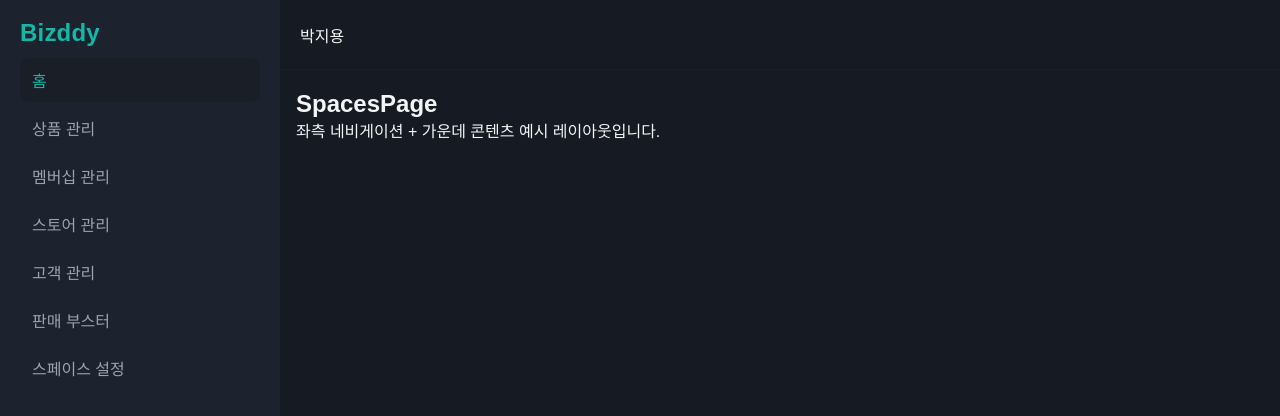
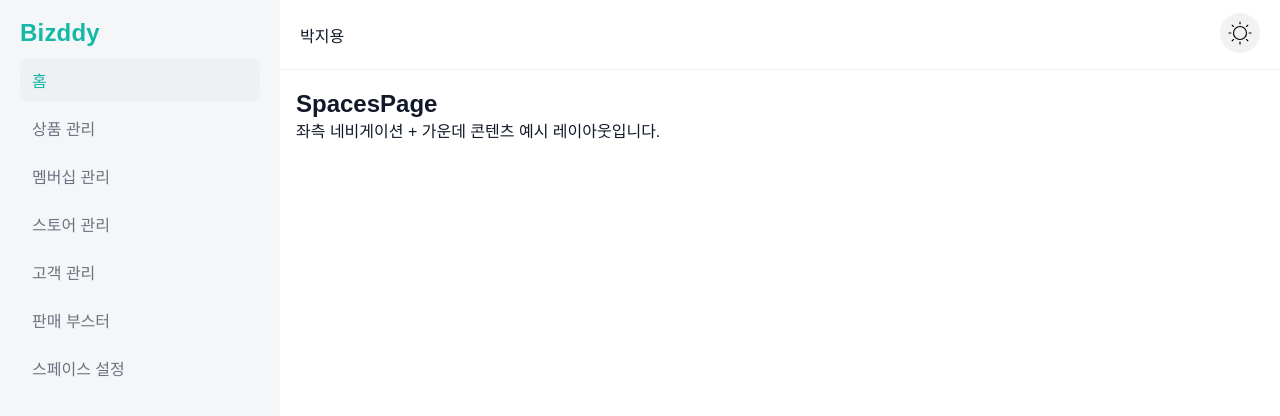
Before and after one commit to jiyong0106/bizddy, a Next.js app: page /spaces in a window 1280 px wide. Shown: the top 416 px of the page. Built offline with nearby package versions, Linux system fonts and the light colour scheme.

Commit message:
다크모드 설정

```diff
--- a/src/app/layout.tsx
+++ b/src/app/layout.tsx
@@ -25,6 +25,23 @@ export default function RootLayout({
 }>) {
   return (
     <html lang="ko">
+      <head>
+        <script
+          dangerouslySetInnerHTML={{
+            __html: `
+  (function () {
+    try {
+      var stored = localStorage.getItem('theme'); // 'light' | 'dark' | null
+      var systemDark = window.matchMedia('(prefers-color-scheme: dark)').matches;
+      var resolved = stored ? stored : (systemDark ? 'dark' : 'light');
+      document.documentElement.setAttribute('data-theme', resolved);
+      document.documentElement.style.colorScheme = resolved;
+    } catch (e) {}
+  })();
+            `,
+          }}
+        />
+      </head>
       <body className={`${geistSans.variable} ${geistMono.variable}`}>
         <QueryProvider>{children}</QueryProvider>
       </body>
--- a/src/components/common/index.ts
+++ b/src/components/common/index.ts
@@ -1 +1,4 @@
 export { default as Logo } from "./logo";
+export { default as Navbar } from "./navbar";
+export { default as Topbar } from "./topbar";
+export { default as ThemeToggle } from "./theme-toggle";
--- /dev/null
+++ b/src/components/common/theme-toggle/index.tsx
@@ -0,0 +1,65 @@
+"use client";
+import styles from "./theme-toggle.module.scss";
+import { MdDarkMode } from "react-icons/md";
+import { CiLight } from "react-icons/ci";
+import clsx from "clsx";
+import { useEffect, useState } from "react";
+
+type ThemeMode = "light" | "dark";
+
+const ThemeToggle = () => {
+  const [mode, setMode] = useState<ThemeMode>("light");
+
+  // initialize from localStorage or system
+  useEffect(() => {
+    try {
+      const stored =
+        (localStorage.getItem("theme") as ThemeMode | null) ?? null;
+      if (stored === "light" || stored === "dark") {
+        setMode(stored);
+        document.documentElement.setAttribute("data-theme", stored);
+        document.documentElement.style.colorScheme = stored;
+      } else {
+        const systemDark = window.matchMedia(
+          "(prefers-color-scheme: dark)"
+        ).matches;
+        const resolved: ThemeMode = systemDark ? "dark" : "light";
+        setMode(resolved);
+        document.documentElement.setAttribute("data-theme", resolved);
+        document.documentElement.style.colorScheme = resolved;
+      }
+    } catch {}
+  }, []);
+
+  const toggle = () => {
+    const next: ThemeMode = mode === "light" ? "dark" : "light";
+    setMode(next);
+    try {
+      localStorage.setItem("theme", next);
+    } catch {}
+    document.documentElement.setAttribute("data-theme", next);
+    document.documentElement.style.colorScheme = next;
+  };
+
+  const isLight = mode === "light";
+
+  return (
+    <>
+      <button
+        type="button"
+        className={clsx(styles.container, isLight && styles.active)}
+        onClick={toggle}
+        aria-pressed={isLight ? true : false}
+        aria-label={isLight ? "다크 모드로 전환" : "라이트 모드로 전환"}
+      >
+        {isLight ? (
+          <CiLight className={styles.lightIcon} />
+        ) : (
+          <MdDarkMode className={styles.darkIcon} />
+        )}
+      </button>
+    </>
+  );
+};
+
+export default ThemeToggle;
--- /dev/null
+++ b/src/components/common/theme-toggle/theme-toggle.module.scss
@@ -0,0 +1,22 @@
+@use "@/styles/_variables.scss" as v;
+.container {
+  border-radius: 50px;
+  transition: background-color 0.15s ease;
+}
+
+.icon {
+  font-size: 4rem;
+  padding: 6px;
+  border-radius: 50px;
+}
+
+.lightIcon {
+  @extend .icon;
+  color: #000;
+  background: v.$lgiht-icon-bg;
+}
+.darkIcon {
+  @extend .icon;
+  color: #fff;
+  background: v.$dark-icon-bg;
+}
--- a/src/components/spaces/topbar/index.tsx
+++ b/src/components/common/topbar/index.tsx
@@ -1,5 +1,6 @@
 import styles from "./topbar.module.scss";
 import { IoListOutline, IoCloseOutline } from "react-icons/io5";
+import { ThemeToggle } from "@/components/common";
 
 interface Props {
   onMoreClick: () => void;
@@ -18,6 +19,7 @@ const Topbar = ({ onMoreClick, open }: Props) => {
       />
 
       <p>박지용</p>
+      <ThemeToggle />
     </div>
   );
 };
--- a/src/components/spaces/index.ts
+++ b/src/components/spaces/index.ts
@@ -1,2 +1,2 @@
-export { default as Navbar } from "./navbar";
-export { default as Topbar } from "./topbar";
+export { default as Navbar } from "../common/navbar";
+export { default as Topbar } from "../common/topbar";
--- a/src/styles/_variables.scss
+++ b/src/styles/_variables.scss
@@ -1,22 +1,23 @@
-@use "sass:color";
-/* 전역 테마 색상 변수 */
+/* SCSS 변수 → CSS 변수 브리지 (런타임 테마 반응) */
 
 /* Base */
-$bg: #161a22; /* Background */
-$sidebarBg: #1c222e; /* Sidebar Background */
-$card: #232a38; /* Card */
-$text-primary: #f3f4f6; /* Primary Text */
-$text-secondary: #9ca3af; /* Secondary Text */
-$border: #1f242d; /* Border */
-$divider: #1a1e27; /* Divider */
+$bg: var(--bg);
+$sidebarBg: var(--sidebar-bg);
+$card: var(--card);
+$text-primary: var(--text-primary);
+$text-secondary: var(--text-secondary);
+$border: var(--border);
+$divider: var(--divider);
+$lgiht-icon-bg: var(--lgiht-icon-bg);
+$dark-icon-bg: var(--dark-icon-bg);
 
 /* Brand / Logo */
-$logo: #14b8a6; /* Logo main */
-$logo-alt: #a3e635; /* Logo alternative (commented option) */
+$logo: var(--logo);
+$logo-alt: var(--logo-alt);
 
 /* Primary (Buttons etc.) */
-$primary: #8b5cf6;
-$primary-hover: #a78bfa;
+$primary: var(--primary);
+$primary-hover: var(--primary-hover);
 
 /* Secondary button */
 $button-secondary-text: $text-primary;
@@ -25,33 +26,13 @@ $button-secondary-hover-bg: $divider;
 $button-secondary-hover-border: $divider;
 
 /* Accent (palette) */
-$accent: #f97316;
-$accent-hover: #fb923c;
+$accent: var(--accent);
+$accent-hover: var(--accent-hover);
 
 /* Semantic */
-$success: #38e3a9;
-$warning: #ffb84d;
-$error: #ff5e5e;
+$success: var(--success);
+$warning: var(--warning);
+$error: var(--error);
 
 /* Effects */
-$shadow-elev1: 0 10px 30px rgba(0, 0, 0, 0.25);
-
-/* 선택: 런타임 테마를 위한 CSS 변수 매핑 */
-// :root {
-//   --bg: #{$bg};
-//   --card: #{$card};
-//   --text-primary: #{$text-primary};
-//   --text-secondary: #{$text-secondary};
-//   --border: #{$border};
-//   --divider: #{$divider};
-//   --logo: #{$logo};
-//   --logo-alt: #{$logo-alt};
-//   --primary: #{$primary};
-//   --primary-hover: #{$primary-hover};
-//   --accent: #{$accent};
-//   --accent-hover: #{$accent-hover};
-//   --success: #{$success};
-//   --warning: #{$warning};
-//   --error: #{$error};
-//   --shadow-elev1: #{$shadow-elev1};
-// }
+$shadow-elev1: var(--shadow-elev1);
--- a/src/styles/globals.css
+++ b/src/styles/globals.css
@@ -1,13 +1,55 @@
+/* Light tokens (default) */
 :root {
-  --background: #ffffff;
-  --foreground: #171717;
+  /* semantic surface/text */
+  --bg: #ffffff;
+  --sidebar-bg: #f5f6f8;
+  --card: #ffffff;
+  --text-primary: #111827; /* gray-900 */
+  --text-secondary: #6b7280; /* gray-500 */
+  --border: #e5e7eb; /* gray-200 */
+  --divider: #eef0f4;
+  --lgiht-icon-bg: #f2f2f2;
+
+  /* brand & accents */
+  --logo: #14b8a6;
+  --logo-alt: #a3e635;
+  --primary: #8b5cf6;
+  --primary-hover: #a78bfa;
+  --accent: #f97316;
+  --accent-hover: #fb923c;
+
+  /* semantic statuses */
+  --success: #16a34a;
+  --warning: #f59e0b;
+  --error: #dc2626;
+
+  /* effects */
+  --shadow-elev1: 0 10px 30px rgba(0, 0, 0, 0.12);
 }
 
-@media (prefers-color-scheme: dark) {
-  :root {
-    --background: #0a0a0a;
-    --foreground: #ededed;
-  }
+/* Dark tokens (override) */
+[data-theme="dark"] {
+  --bg: #161a22;
+  --sidebar-bg: #1c222e;
+  --card: #232a38;
+  --text-primary: #f3f4f6;
+  --text-secondary: #9ca3af;
+  --border: #1f242d;
+  --divider: #1a1e27;
+  --dark-icon-bg: #232a38;
+
+  --logo: #14b8a6;
+  --logo-alt: #a3e635;
+  --primary: #8b5cf6;
+  --primary-hover: #a78bfa;
+  --accent: #f97316;
+  --accent-hover: #fb923c;
+
+  --success: #38e3a9;
+  --warning: #ffb84d;
+  --error: #ff5e5e;
+
+  --shadow-elev1: 0 10px 30px rgba(0, 0, 0, 0.25);
 }
 
 html,
@@ -22,8 +64,8 @@ html {
 } /* 1rem = 10px 기준 */
 
 body {
-  color: var(--foreground);
-  background: var(--background);
+  color: var(--text-primary);
+  background: var(--bg);
   font-family: Arial, Helvetica, sans-serif;
   -webkit-font-smoothing: antialiased;
   -moz-osx-font-smoothing: grayscale;
@@ -42,8 +84,13 @@ a {
   text-decoration: none;
 }
 
-@media (prefers-color-scheme: dark) {
-  html {
-    color-scheme: dark;
-  }
+button {
+  border: none;
+  background: none;
+  cursor: pointer;
 }
+
+html {
+  /* allow UA widgets to adapt */
+  color-scheme: light dark;
+}
```
Also changed, not shown: src/components/common/navbar/index.tsx (renamed from src/components/spaces/navbar/index.tsx), src/components/common/navbar/navbar.module.scss (renamed from src/components/spaces/navbar/navbar.module.scss), src/components/common/topbar/topbar.module.scss (renamed from src/components/spaces/topbar/topbar.module.scss), 1 other file (tests, documents, lock files or other folders).
